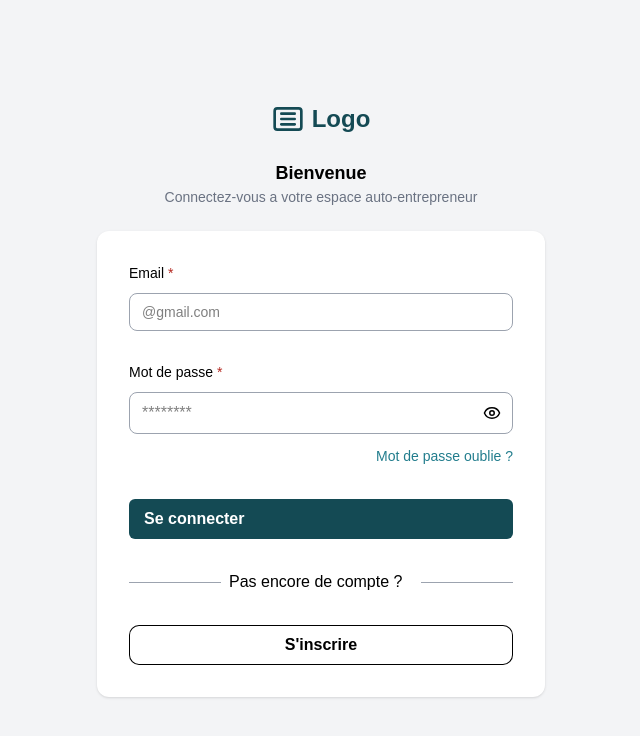
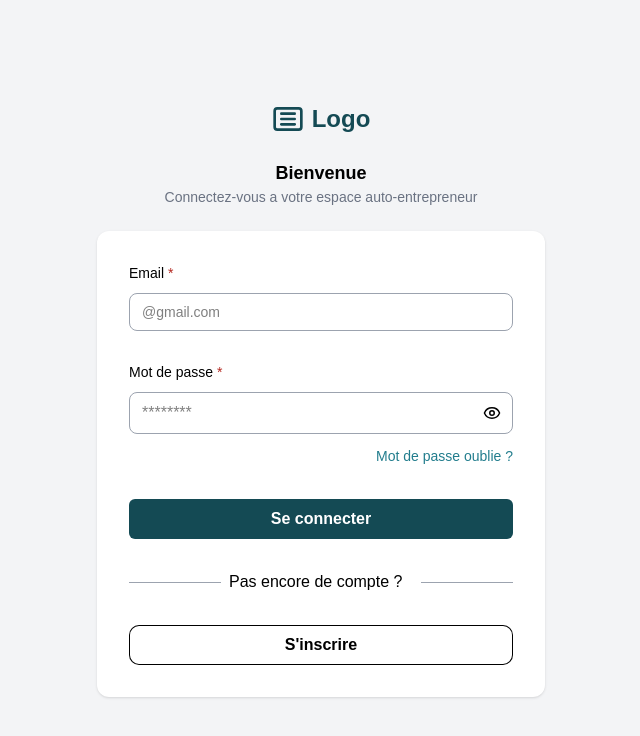
Before and after one commit to MartinChrrr/front-pfr, a React (Vite) app: page /login in a window 1280 px wide. Shown: the top 736 px of the page, without its empty margins (319-959 px from the left). Built offline with nearby package versions, Linux system fonts and the light colour scheme; no server answers.

Commit message:
changing button

```diff
--- a/src/components/ui/Button.tsx
+++ b/src/components/ui/Button.tsx
@@ -7,7 +7,7 @@ type ButtonProps = ButtonHTMLAttributes<HTMLButtonElement> & {
 };
 
 const baseClasses = `
-  inline-flex items-center justify-start gap-[5px]
+  inline-flex items-center gap-[5px]
   px-[15px] py-[8px]
   rounded-md
   transition-colors
```
Also changed, not shown: src/components/forms/RegiterForm.tsx (deleted).
